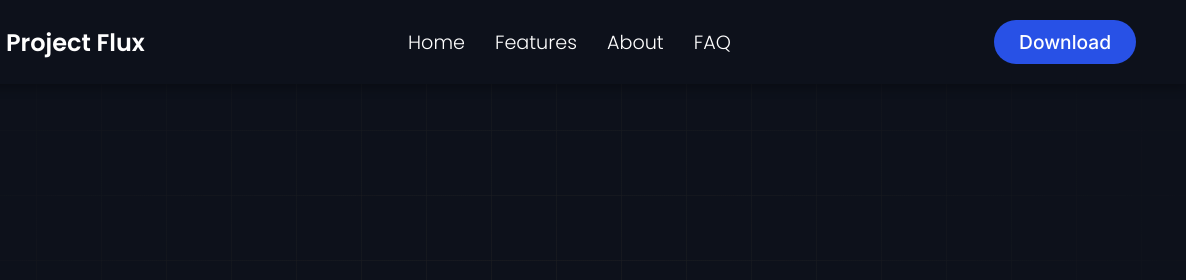
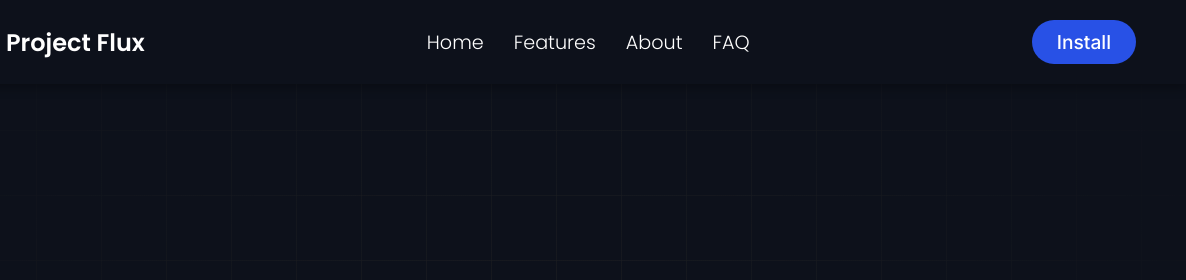
Before and after one commit to WebDesignerUI/Flux-web, a plain HTML site: page index.html in a window 1280 px wide. Shown: the top 280 px of the page, 94-1280 px from the left. Drawn offline with Linux system fonts and the light colour scheme.

Commit message:
Update index.html

```diff
--- a/index.html
+++ b/index.html
@@ -41,7 +41,11 @@
             <a href="#about">About</a>
             <a href="#faq">FAQ</a>
         </nav>
-        <button class="download-btn">Download</button>
+
+        <button class="download-btn" onclick="window.location.href='https://github.com/HydraDevNet/Flux/releases/download/1.0.91/Flux.Setup.1.0.91.exe';">
+                Install
+            </button>
+
     </header>
 
     <section class="hero">
@@ -51,7 +55,7 @@
         </h1>
         <p class="hero-subtitle">Experience the Ultimate OG Fortnite Emulator of 2025!</p>
         <div class="hero-buttons">
-            <button class="btn primary-btn" onclick="window.location.href='https://your-link.com';">
+            <button class="btn primary-btn" onclick="window.location.href='https://github.com/HydraDevNet/Flux/releases/download/1.0.91/Flux.Setup.1.0.91.exe';">
                 Download
             </button>
             <button class="btn secondary-btn" onclick="window.location.href='#about';">
```
